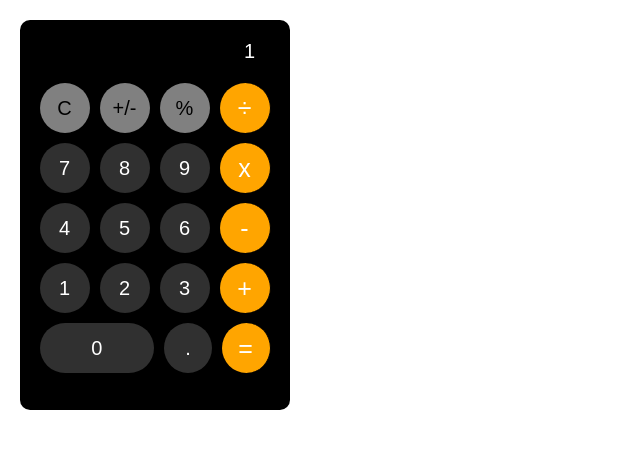
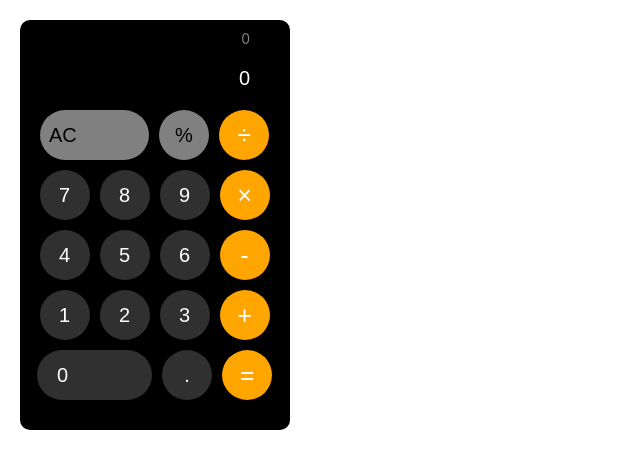
Before and after one commit to Jetom88/typescript_todolist, a React (Create React App) app: page / in a window 1280 px wide. Shown: the top 468 px of the page, without its empty margins (0-640 px from the left). Built offline with nearby package versions, Linux system fonts and the light colour scheme.

Commit message:
계산 기능 추가

```diff
--- a/src/components/Calculator.tsx
+++ b/src/components/Calculator.tsx
@@ -1,38 +1,282 @@
+import { useState } from "react";
 import "./calculator.css";
 
+type Mode = "FIRST_INPUT" | "SECOND_INPUT" | "RESULT";
+
 const Calculator = () => {
+  const [numberState, setNumberState] = useState({
+    first: 0,
+    second: 0,
+  });
+
+  const [operator, setOperator] = useState("");
+
+  const [result, setResult] = useState(0);
+
+  const [mode, setMode] = useState<Mode>("FIRST_INPUT");
+
+  const onClickNumber = (e: any) => {
+    if (mode === "SECOND_INPUT") {
+      setNumberState({
+        ...numberState,
+        second: Number(numberState.second + e.target.value),
+      });
+    } else if (mode === "FIRST_INPUT") {
+      setNumberState({
+        ...numberState,
+        first: Number(numberState.first + e.target.value),
+      });
+    }
+  };
+
+  const onClickOperator = (x: string) => {
+    setMode("SECOND_INPUT");
+
+    if (x === "/") {
+      setOperator("/");
+    } else if (x === "*") {
+      setOperator("*");
+    } else if (x === "-") {
+      setOperator("-");
+    } else if (x === "+") {
+      setOperator("+");
+    }
+  };
+
+  const onResult = () => {
+    setMode("RESULT");
+    if (operator === "/") {
+      setResult(numberState.first / numberState.second);
+    } else if (operator === "*") {
+      setResult(numberState.first * numberState.second);
+    } else if (operator === "-") {
+      setResult(numberState.first - numberState.second);
+    } else if (operator === "+") {
+      setResult(numberState.first + numberState.second);
+    } else if (operator === "%") {
+      setResult(numberState.first % numberState.second);
+    }
+  };
+
+  const onReset = () => {
+    setNumberState({
+      first: 0,
+      second: 0,
+    });
+    setOperator("");
+  };
+
+  const getInputComponent = () => {
+    switch (mode) {
+      case "FIRST_INPUT":
+        return <input className="input" value={numberState.first} readOnly />;
+      case "SECOND_INPUT":
+        return <input className="input" value={numberState.second} readOnly />;
+      case "RESULT":
+        return <input className="input" value={result} readOnly />;
+      default:
+        throw new Error("말도안되는mode");
+    }
+  };
+
+  // // const getNumber = (x) => {
+  // //   return x.map( num => <div><input  onClick={(e) => {
+  //             onClickNumber(e);
+  //           }}
+  //           value={num}>{num}/></div>)
+  // // }
+
   return (
     <div className="container">
-      <input className="input" value={1} />
+      <p className="displayNumber">
+        {operator !== "" ? (
+          <>
+            <span>{numberState.first}</span>
+            <span>{operator === "*" ? "×" : operator}</span>
+            <span>{numberState.second}</span>
+          </>
+        ) : (
+          <span>{numberState.first}</span>
+        )}
+      </p>
+      {getInputComponent()}
       <div className="btnCon">
         <div className="btnList">
-          <button className="btn point">C</button>
-          <button className="btn point">+/-</button>
-          <button className="btn point">%</button>
-          <button className="btn orange">÷</button>
+          <button
+            className="btn point reset"
+            onClick={() => {
+              onReset();
+            }}
+          >
+            AC
+          </button>
+
+          <button
+            className="btn point"
+            onClick={() => {
+              onClickOperator("%");
+            }}
+          >
+            %
+          </button>
+          <button
+            className="btn orange"
+            onClick={() => {
+              onClickOperator("/");
+            }}
+          >
+            ÷
+          </button>
         </div>
         <div className="btnList">
-          <button className="btn">7</button>
-          <button className="btn">8</button>
-          <button className="btn">9</button>
-          <button className="btn orange">x</button>
+          {/* 일부분을 map으로 돌려도 됨 */}
+          {/* const number = [7,8,9] */}
+          {/* number.map(num =>  <button
+            className="btn"
+            onClick={(e) => {
+              onClickNumber(e);
+            }}
+            value={num}
+          >
+            {num}
+          </button> ) */}
+          <button
+            className="btn"
+            onClick={(e) => {
+              onClickNumber(e);
+            }}
+            value="7"
+          >
+            7
+          </button>
+          <button
+            className="btn"
+            value="8"
+            onClick={(e) => {
+              onClickNumber(e);
+            }}
+          >
+            8
+          </button>
+          <button
+            className="btn"
+            value="9"
+            onClick={(e) => {
+              onClickNumber(e);
+            }}
+          >
+            9
+          </button>
+          <button
+            className="btn orange"
+            onClick={() => {
+              onClickOperator("*");
+            }}
+          >
+            ×
+          </button>
         </div>
         <div className="btnList">
-          <button className="btn">4</button>
-          <button className="btn">5</button>
-          <button className="btn">6</button>
-          <button className="btn orange">-</button>
+          <button
+            className="btn"
+            value="4"
+            onClick={(e) => {
+              onClickNumber(e);
+            }}
+          >
+            4
+          </button>
+          <button
+            className="btn"
+            value="5"
+            onClick={(e) => {
+              onClickNumber(e);
+            }}
+          >
+            5
+          </button>
+          <button
+            className="btn"
+            value="6"
+            onClick={(e) => {
+              onClickNumber(e);
+            }}
+          >
+            6
+          </button>
+          <button
+            className="btn orange "
+            onClick={() => {
+              onClickOperator("-");
+            }}
+          >
+            -
+          </button>
         </div>
         <div className="btnList">
-          <button className="btn">1</button>
-          <button className="btn">2</button>
-          <button className="btn">3</button>
-          <button className="btn orange">+</button>
+          <button
+            className="btn"
+            value="1"
+            onClick={(e) => {
+              onClickNumber(e);
+            }}
+          >
+            1
+          </button>
+          <button
+            className="btn"
+            value="2"
+            onClick={(e) => {
+              onClickNumber(e);
+            }}
+          >
+            2
+          </button>
+          <button
+            className="btn"
+            value="3"
+            onClick={(e) => {
+              onClickNumber(e);
+            }}
+          >
+            3
+          </button>
+          <button
+            className="btn orange"
+            onClick={() => {
+              onClickOperator("+");
+            }}
+          >
+            +
+          </button>
         </div>
         <div className="btnList">
-          <button className="btn zero">0</button>
-          <button className="btn">.</button>
-          <button className="btn orange">=</button>
+          <button
+            className="btn zero"
+            value="0"
+            onClick={(e) => {
+              onClickNumber(e);
+            }}
+          >
+            0
+          </button>
+          <button
+            className="btn"
+            value="."
+            onClick={(e) => {
+              onClickNumber(e);
+            }}
+          >
+            .
+          </button>
+          <button
+            className="btn orange"
+            onClick={() => {
+              onResult();
+            }}
+          >
+            =
+          </button>
         </div>
       </div>
     </div>
--- a/src/components/calculator.css
+++ b/src/components/calculator.css
@@ -8,16 +8,24 @@
   position: relative;
   display: flex;
   flex-direction: column;
-  align-items: center;
+
   width: 270px;
-  height: 390px;
+  height: 410px;
   margin: 20px;
   background: black;
   border-radius: 10px;
 }
 
+.displayNumber {
+  margin-top: 10px;
+  width: 230px;
+  font-size: 14px;
+  color: #838383;
+  text-align: right;
+}
+
 .input {
-  width: 200px;
+  width: 230px;
   margin: 20px 0;
   border: none;
   text-align: right;
@@ -67,7 +75,16 @@
   background: orange;
 }
 
+.reset {
+  width: 100px;
+  border-radius: 40px;
+  text-align: left;
+  padding-left: 9px;
+}
+
 .zero {
-  flex-basis: 120px;
+  width: 95px;
   border-radius: 40px;
+  text-align: left;
+  padding-left: 20px;
 }
```
Also changed, not shown: 1 other file (tests, documents, lock files or other folders).
